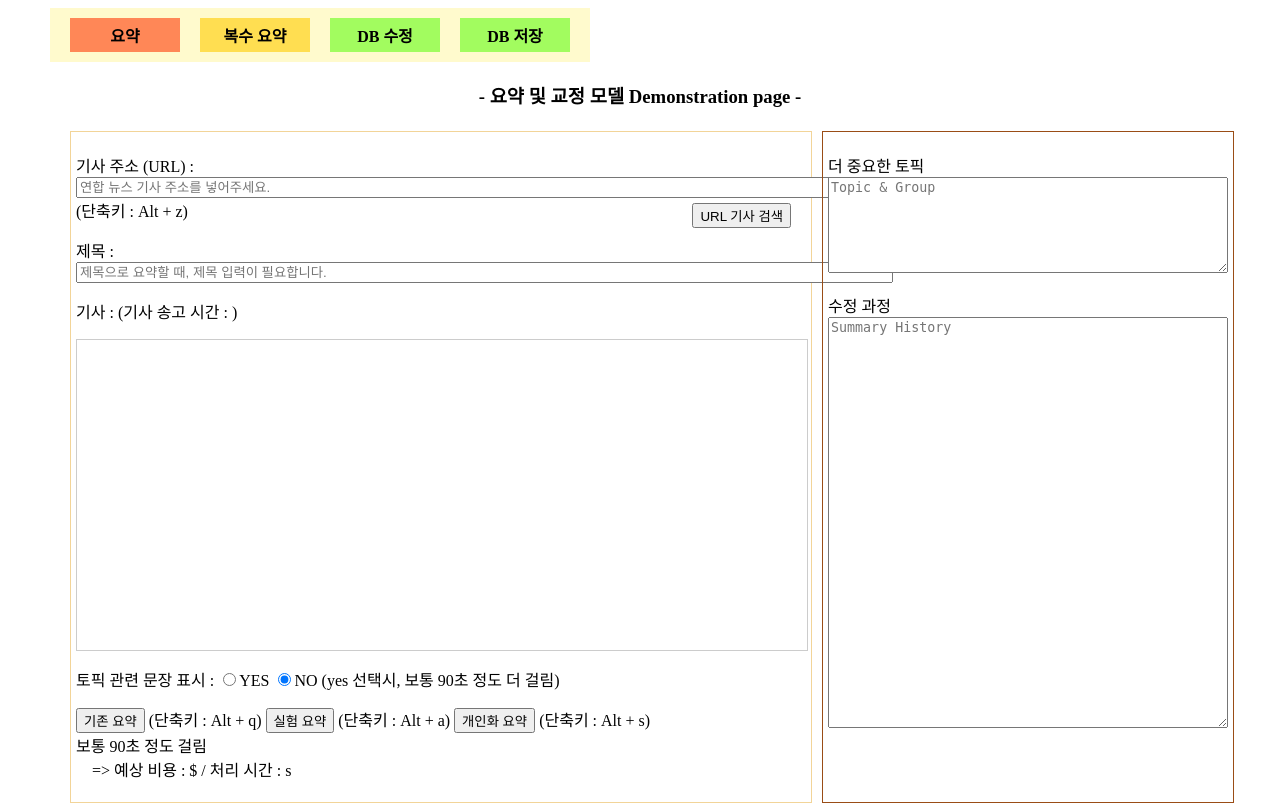
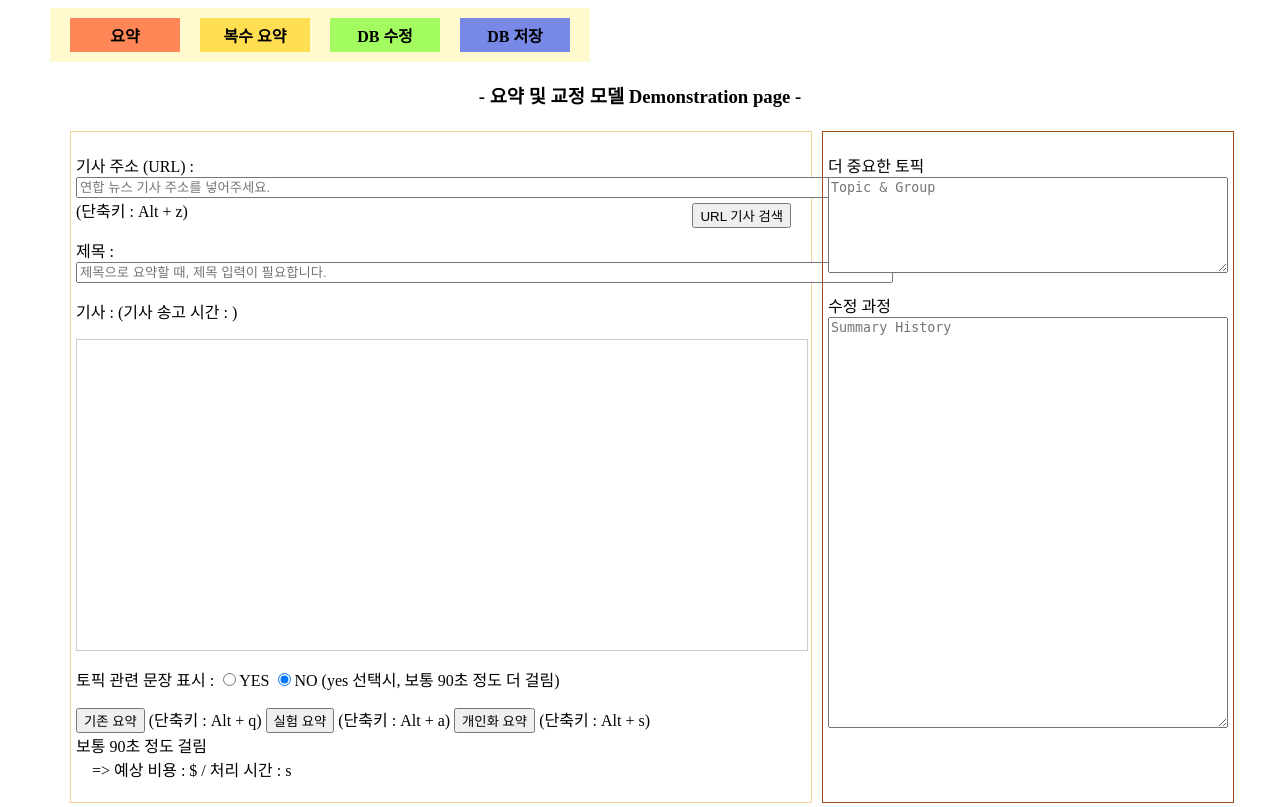
Before and after one commit to tigerak/byte_web, a Flask app: page / in a window 1280 px wide. Shown: the top 807 px of the page. Run offline with Flask 3, Linux system fonts and the light colour scheme; some libraries are stand-ins or nearby versions.

Commit message:
menu color change

```diff
--- a/templates/index.html
+++ b/templates/index.html
@@ -21,7 +21,7 @@
             <div class="menu-item" data-menu-item="summary" style="background-color: #ff330092;" width: 50px;>요약</div>
             <div class="menu-item" data-menu-item="multi_sum" style="background-color: #ffcc009a;" width: 50px;>복수 요약</div>
             <div class="menu-item" data-menu-item="mod_db" style="background-color: #51ff0088;" width: 50px;>DB 수정</div>
-            <div class="menu-item" data-menu-item="news_save" style="background-color: #51ff0088;" width: 50px;>DB 저장</div>
+            <div class="menu-item" data-menu-item="news_save" style="background-color: #0026ff88;" width: 50px;>DB 저장</div>
             <!-- <div class="menu-item" data-menu-item="kg_db" style="background-color: #002aff60;" width: 50px;>KG 생성</div> -->
             <!-- <div class="menu-item" data-menu-item="crawl">수집</div> -->
             <!-- <div class="menu-item" data-menu-item="chat">미니 채팅</div> -->
```
